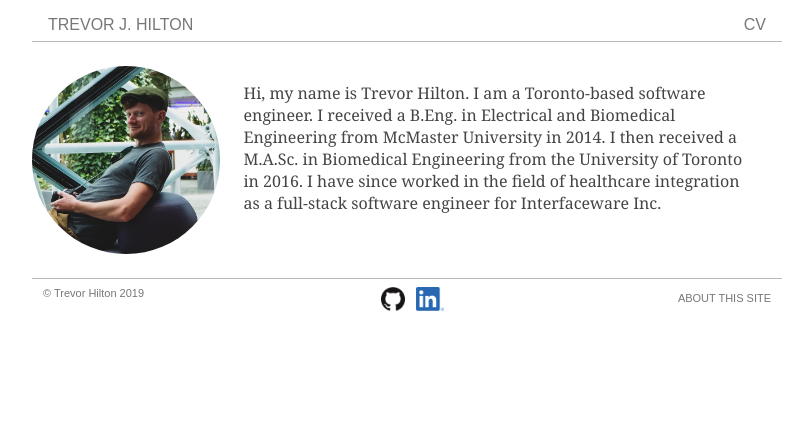
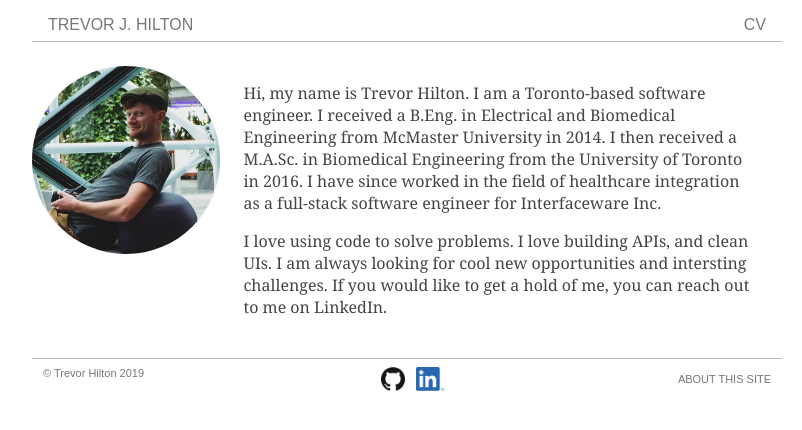
Before and after one commit to hiltontj/hiltontj.github.io, a Jekyll site: the page built from docs/index.html, in a window 1280 px wide. Shown: the top 430 px of the page, without its empty margins (233-1035 px from the left). Built offline with Jekyll 4.4.1, drawn with Linux system fonts in a browser that asks for light colours.

Commit message:
Fix some typos, copyright the images, and finish off the bio

```diff
--- a/docs/aboutsite/index.html
+++ b/docs/aboutsite/index.html
@@ -19,7 +19,7 @@ permalink: /aboutsite/
         <div class="margin-left margin-right font-serif">
             <p>This website is hosted on <a href="https://github.com/hiltontj/page">Github</a> using <a href="https://pages.github.com/">Github Pages</a>.</p>
             <p>Powered by <a href="https://jekyllrb.com/">Jekyll</a>.</p>
-            <p>Built using <a href="https://purecss.io/">Pure CSS</a></p>
+            <p>Built using <a href="https://purecss.io/">Pure CSS</a>.</p>
 
         </div>
     </div>
--- a/docs/index.html
+++ b/docs/index.html
@@ -15,6 +15,8 @@ title: Trevor J. Hilton
     <div class="pure-u-1 pure-u-sm-3-4">
         <div class="margin-left margin-right font-serif text-grey-dark">
             <p>Hi, my name is Trevor Hilton. I am a Toronto-based software engineer. I received a B.Eng. in Electrical and Biomedical Engineering from McMaster University in 2014. I then received a M.A.Sc. in Biomedical Engineering from the University of Toronto in 2016. I have since worked in the field of healthcare integration as a full-stack software engineer for Interfaceware Inc.</p>
+
+            <p>I love using code to solve problems. I love building APIs, and clean UIs. I am always looking for cool new opportunities and intersting challenges. If you would like to get a hold of me, you can reach out to me on LinkedIn.</p>
         </div>
     </div>
 
```
Also changed, not shown: other parts of docs/aboutsite/index.html (+1 -1 lines), docs/assets/bean_bags.jpg, docs/assets/coffee.jpg.
